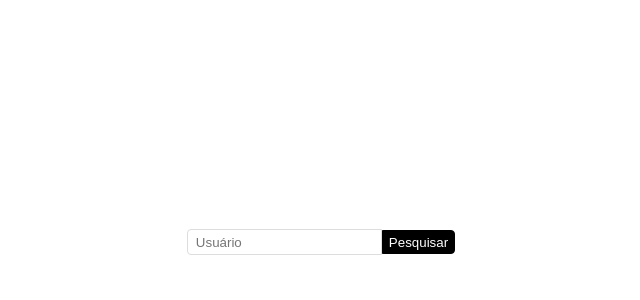
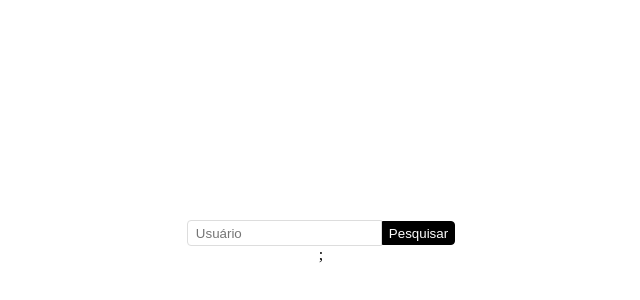
Before and after one commit to VanessaTavernari/StartTech, a React (Create React App) app in the folder React/projectgit/: page / in a window 1280 px wide. Shown: the part 166-466 px from the top of the page, without its empty margins (327-967 px from the left). Built offline with nearby package versions, Linux system fonts and the light colour scheme.

Commit message:
add conditional rendering

```diff
--- a/React/projectgit/src/pages/home.js
+++ b/React/projectgit/src/pages/home.js
@@ -6,6 +6,7 @@
 function App(props) {
   const history = useHistory();
   const [usuario, setUsuario] = useState("");
+  const [erro, setErro ] = useState(false);
 
   function handlePesquisa() {
     axios.get(`https://api.github.com/users/${usuario}/repos`).then(response => {
@@ -16,16 +17,22 @@
         repositoriesName.push(repository.name);
       });
       localStorage.setItem('repositoriesName', JSON.stringify(repositoriesName));
+      setErro(false);
       history.push('/repositories');
+    })
+    .catch(err => {
+      setErro(true);
     });
   }
 
   return (
-    <S.Container>
-    {/* <p>{usuario}</p> */}
-      <S.Input classname = "usuarioInput" placeholder= "Usuário" value={usuario} onChange={e => setUsuario(e.target.value)} />
-      <S.Button type="button" onClick={handlePesquisa}>Pesquisar</S.Button>
-    </S.Container>
+    <S.HomeContainer>
+      <S.Content>
+        <S.Input classname = "usuarioInput" placeholder= "Usuário" value={usuario} onChange={e => setUsuario(e.target.value)} />
+        <S.Button type="button" onClick={handlePesquisa}>Pesquisar</S.Button>
+      </S.Content>
+      { erro ? <S.ErrorMsg>Ocorreu um erro. Tente novamente.</S.ErrorMsg> : " "};
+    </S.HomeContainer>
     );
 }
 
--- a/React/projectgit/src/pages/styled-home.js
+++ b/React/projectgit/src/pages/styled-home.js
@@ -1,8 +1,15 @@
 import styled from 'styled-components';
 
-export const Container = styled.div`
+export const HomeContainer = styled.div`
+    display: flex;
+    flex-direction: column;
+    align-items: center;
+    justify-content: center;
+    height: 100vh;
+`
+
+export const Content = styled.div`
     width: 100vw;
-    height: 100vh;
     display: flex;
     align-items: center;
     justify-content: center;
@@ -36,3 +43,11 @@
         box-shadow: none;
     }
 `
+
+export const ErrorMsg = styled.span`
+    display: block;
+    font-size: 0.65rem;
+    color: red;
+    font-weight: 600;
+    margin-top: 1rem;
+`
```
